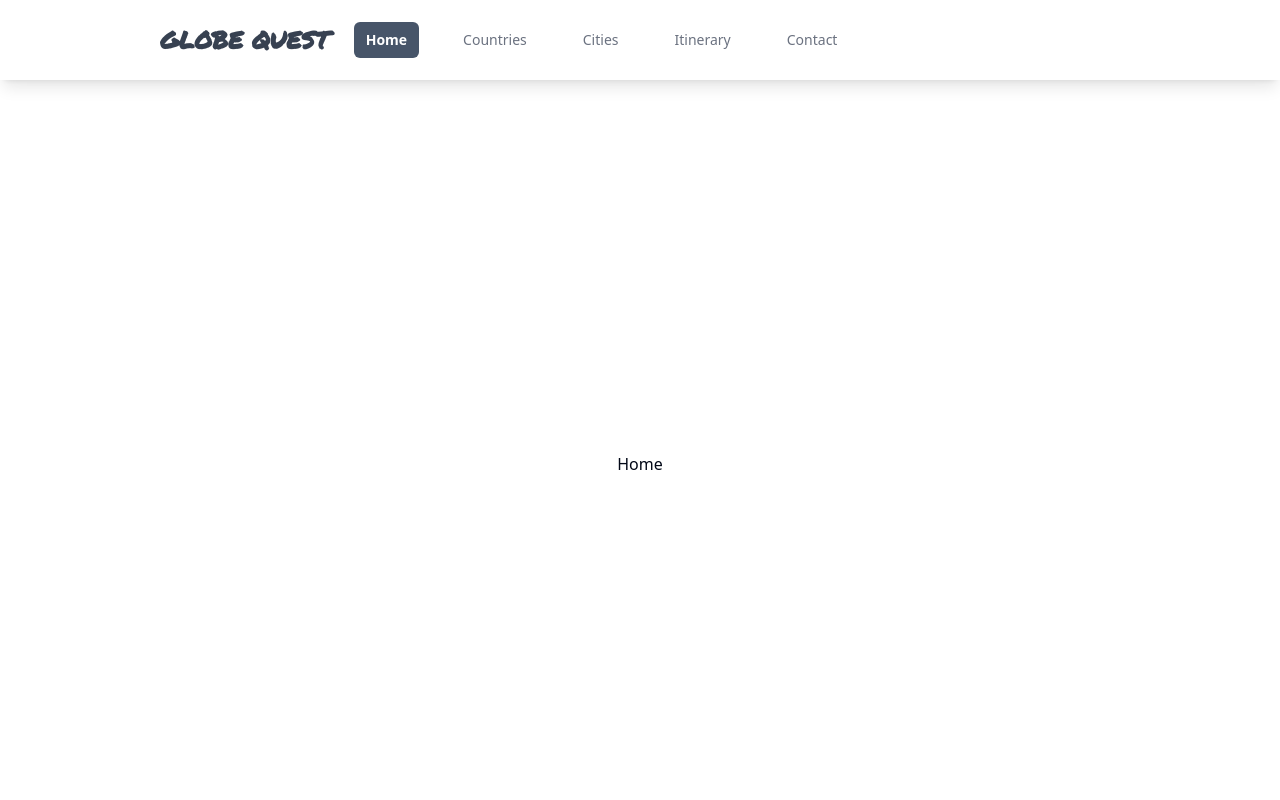
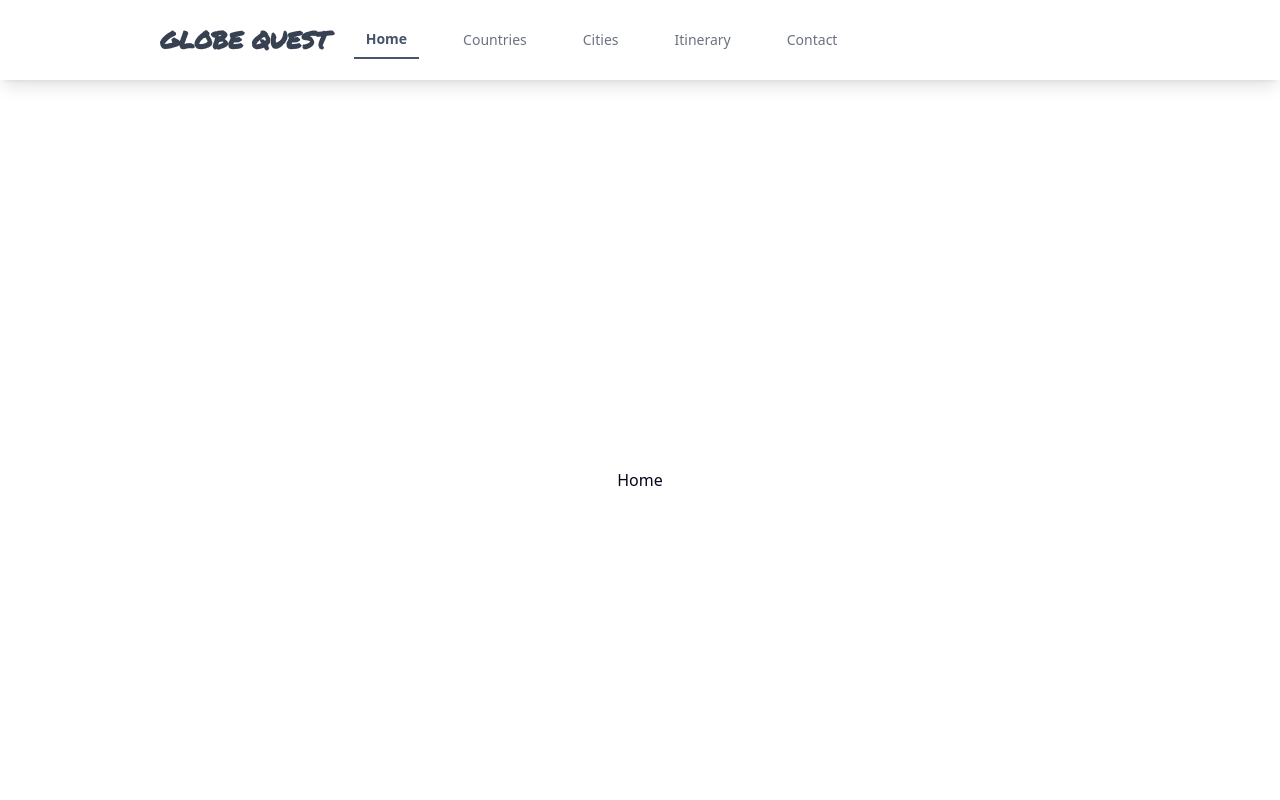
Before and after one commit to mikeheul/next-globequest-app, a Next.js app: page /home in a window 1280 px wide. Shown: the top 800 px of the page. Built offline with nearby package versions, Linux system fonts and the light colour scheme.

Commit message:
Optimization pictures on Cloudinary (webp format)

```diff
--- a/app/layout.tsx
+++ b/app/layout.tsx
@@ -40,7 +40,7 @@ export default function RootLayout({
       {/* <body className={inter.variable}> */}
         <div className='flex flex-col h-screen'>
           <Navbar />
-          <main className='pt-16 flex-grow'>
+          <main className='pt-20 flex-grow'>
             {children}
           </main>
           <Footer />
--- a/components/NavBar.tsx
+++ b/components/NavBar.tsx
@@ -50,7 +50,7 @@ const Navbar = () => {
                                 <Link
                                     key={link.href}
                                     href={link.href}
-                                    className={`text-gray-500 px-3 py-2 rounded-md text-sm ${activePath === link.href ? 'text-white font-bold bg-slate-600 px-3' : ''}`}
+                                    className={`text-gray-500 px-3 py-2 text-sm ${activePath === link.href ? 'border-b-2 border-slate-600 text-slate-600 font-bold' : ''}`}
                                     onClick={() => handleLinkClick(link.href)}
                                 >
                                     {link.label}
--- a/next.config.mjs
+++ b/next.config.mjs
@@ -1,12 +1,11 @@
 /** @type {import('next').NextConfig} */
 const nextConfig = {
     images: {
-        // domains: [
-        //     "picfiles.alphacoders.com",
-        //     "a.cdn-hotels.com",
-        //     "cdn.bonsplansvoyage.fr"
-        // ]
-        unoptimized: true,
+        domains: [
+            "res.cloudinary.com",
+            "img.lovepik.com"
+        ]
+        //unoptimized: true,
     }
 };
 
```
Also changed, not shown: 1 other file (tests, documents, lock files or other folders).
